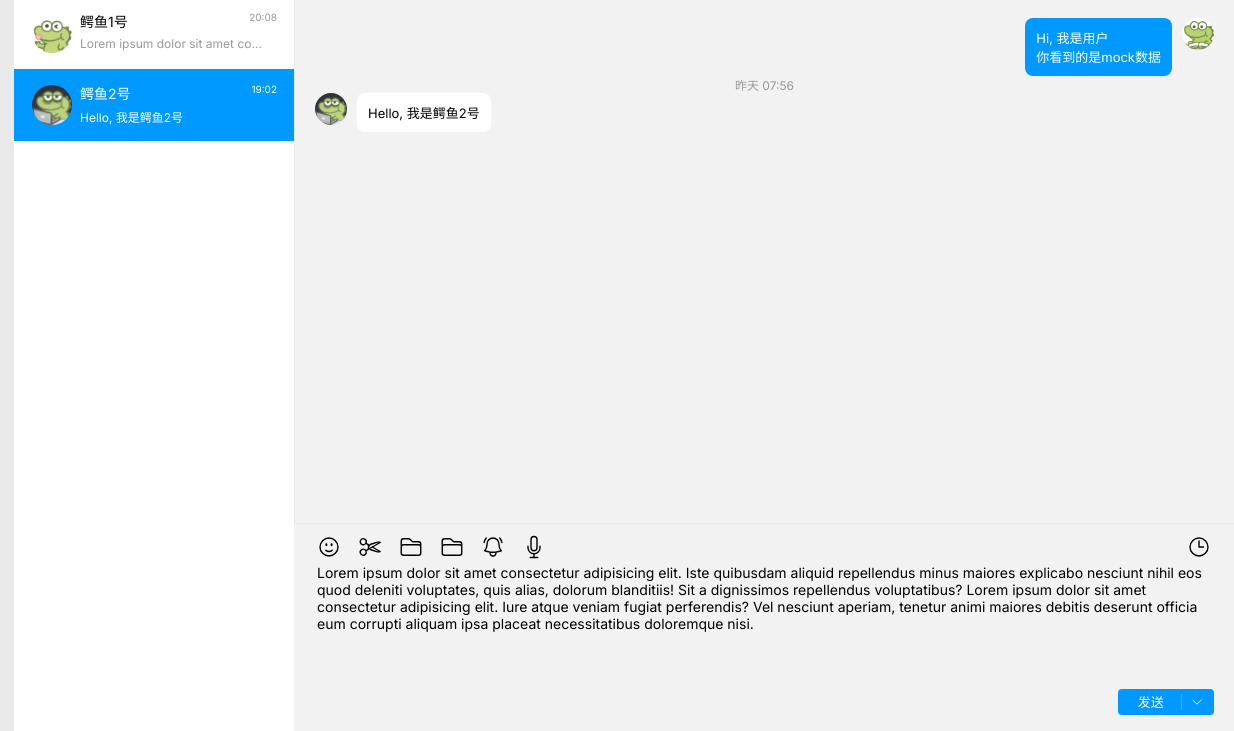
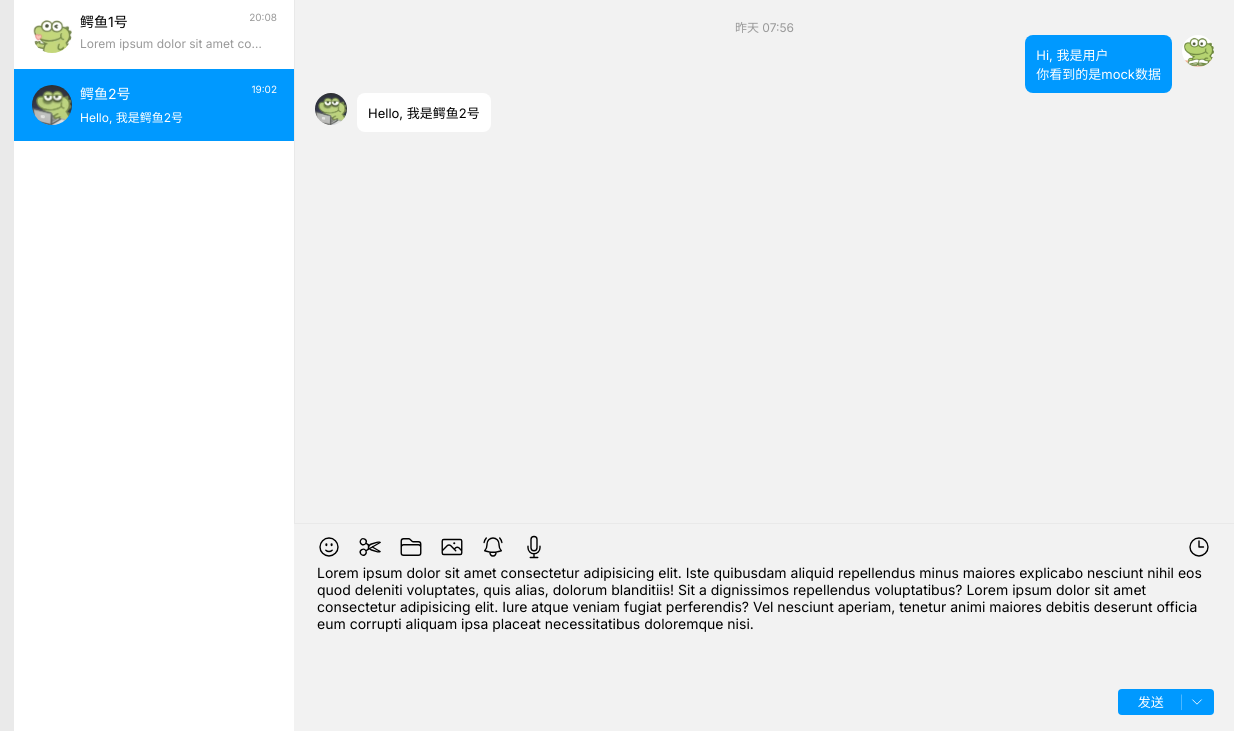
Before and after one commit to zjy-dev/grpc-go-chatroom, a plain HTML site: page static/qq.html in a window 1280 px wide. Shown: the part 69-800 px from the top of the page, 46-1280 px from the left. Drawn offline with Linux system fonts and the light colour scheme.

Commit message:
🐞 fix(front-end): fix photo svg in main

```diff
--- a/static/qq.html
+++ b/static/qq.html
@@ -181,11 +181,13 @@
   </section>
 
   <main>
+    <div class="main__time">昨天 07:56</div>
+
     <div class="main__user-message-container">
       <div class="main__message">Hi, 我是用户<br />你看到的是mock数据</div>
       <img class="main__avatar" src="./img/avatar-user.jpg" alt="User Avatar" />
     </div>
-    <div class="main__time">昨天 07:56</div>
+
     <div class="main__other-message-container">
       <img class="main__avatar" src="./img/avatar-2.jpg" alt="User Avatar" />
       <div class="main__message main__message--other">Hello, 我是鳄鱼2号</div>
@@ -208,10 +210,12 @@
         <path stroke-linecap="round" stroke-linejoin="round"
           d="M2.25 12.75V12A2.25 2.25 0 0 1 4.5 9.75h15A2.25 2.25 0 0 1 21.75 12v.75m-8.69-6.44-2.12-2.12a1.5 1.5 0 0 0-1.061-.44H4.5A2.25 2.25 0 0 0 2.25 6v12a2.25 2.25 0 0 0 2.25 2.25h15A2.25 2.25 0 0 0 21.75 18V9a2.25 2.25 0 0 0-2.25-2.25h-5.379a1.5 1.5 0 0 1-1.06-.44Z" />
       </svg>
-      <svg xmlns="http://www.w3.org/2000/svg" fill="none" viewBox="0 0 24 24" stroke-width="1.5" stroke="currentColor">
+      <svg xmlns="http://www.w3.org/2000/svg" fill="none" viewBox="0 0 24 24" stroke-width="1.5" stroke="currentColor"
+        class="size-6">
         <path stroke-linecap="round" stroke-linejoin="round"
-          d="M2.25 12.75V12A2.25 2.25 0 0 1 4.5 9.75h15A2.25 2.25 0 0 1 21.75 12v.75m-8.69-6.44-2.12-2.12a1.5 1.5 0 0 0-1.061-.44H4.5A2.25 2.25 0 0 0 2.25 6v12a2.25 2.25 0 0 0 2.25 2.25h15A2.25 2.25 0 0 0 21.75 18V9a2.25 2.25 0 0 0-2.25-2.25h-5.379a1.5 1.5 0 0 1-1.06-.44Z" />
+          d="m2.25 15.75 5.159-5.159a2.25 2.25 0 0 1 3.182 0l5.159 5.159m-1.5-1.5 1.409-1.409a2.25 2.25 0 0 1 3.182 0l2.909 2.909m-18 3.75h16.5a1.5 1.5 0 0 0 1.5-1.5V6a1.5 1.5 0 0 0-1.5-1.5H3.75A1.5 1.5 0 0 0 2.25 6v12a1.5 1.5 0 0 0 1.5 1.5Zm10.5-11.25h.008v.008h-.008V8.25Zm.375 0a.375.375 0 1 1-.75 0 .375.375 0 0 1 .75 0Z" />
       </svg>
+
       <svg xmlns="http://www.w3.org/2000/svg" fill="none" viewBox="0 0 24 24" stroke-width="1.5" stroke="currentColor">
         <path stroke-linecap="round" stroke-linejoin="round"
           d="M14.857 17.082a23.848 23.848 0 0 0 5.454-1.31A8.967 8.967 0 0 1 18 9.75V9A6 6 0 0 0 6 9v.75a8.967 8.967 0 0 1-2.312 6.022c1.733.64 3.56 1.085 5.455 1.31m5.714 0a24.255 24.255 0 0 1-5.714 0m5.714 0a3 3 0 1 1-5.714 0M3.124 7.5A8.969 8.969 0 0 1 5.292 3m13.416 0a8.969 8.969 0 0 1 2.168 4.5" />
```
